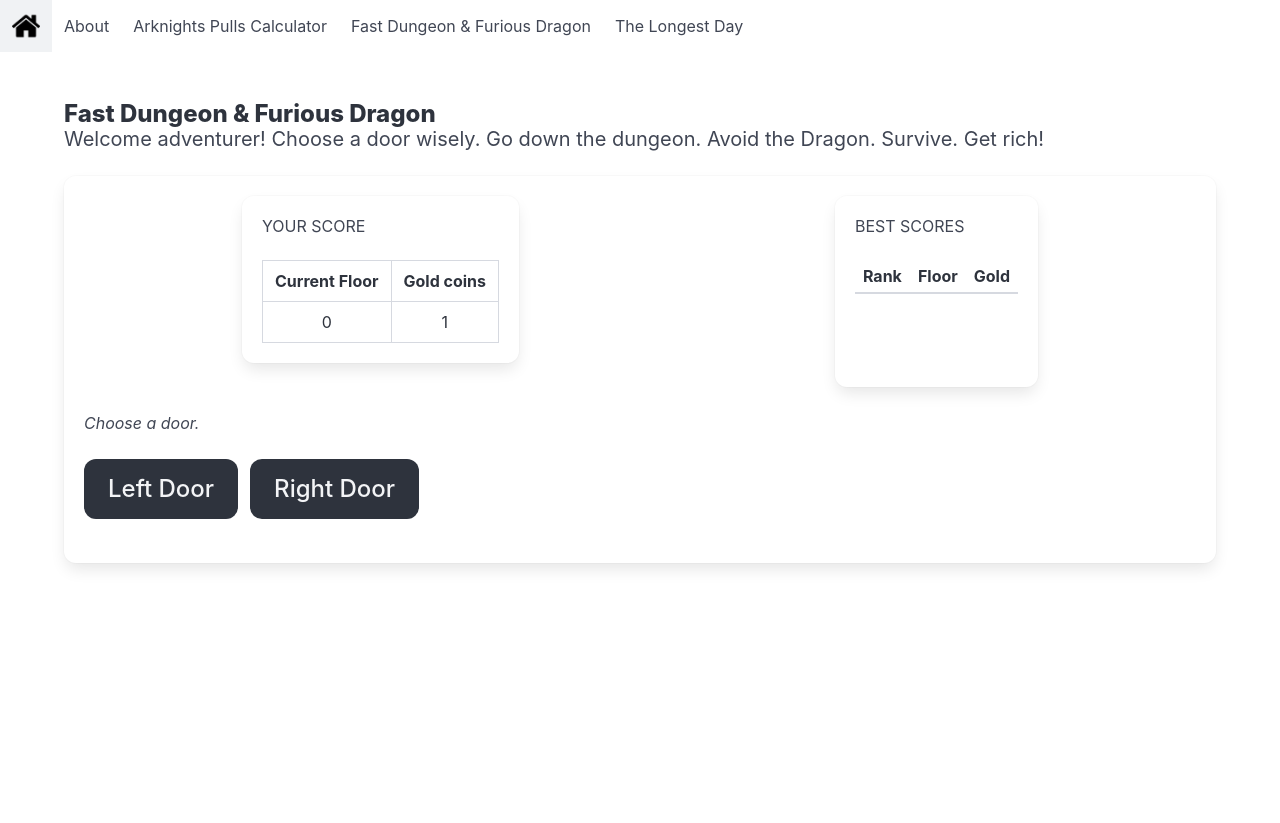
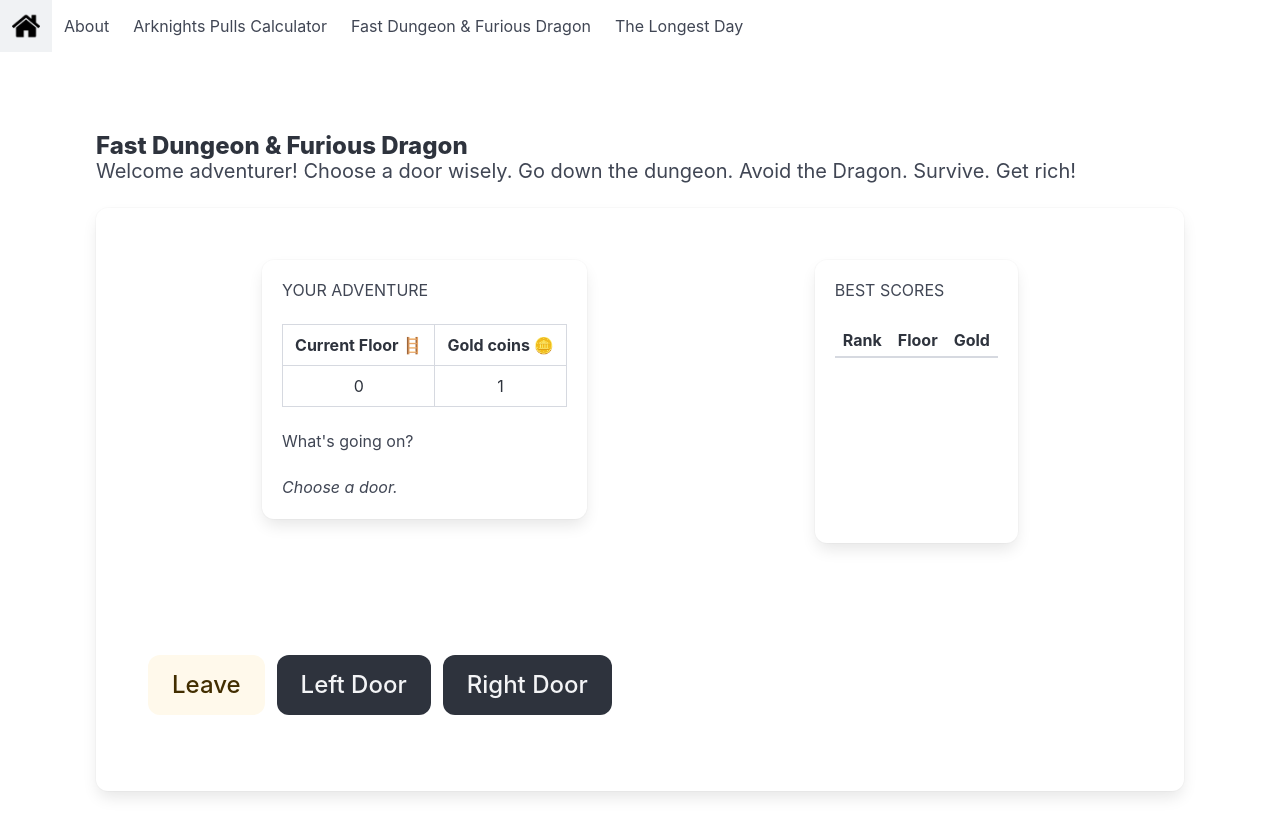
Before and after one commit to vinny-the-bird/dragndropkick, a Vue app: page /fast-dungeon-and-furious-dragon in a window 1280 px wide. Before the commit the page ends 800 px from the top, so only its background shows below. Built offline with nearby package versions, Linux system fonts and the light colour scheme.

Commit message:
added leave button. You now need to leave the dungeon to cash in your score. Dying doesn't save your score anymore <3

```diff
--- a/src/views/About.vue
+++ b/src/views/About.vue
@@ -8,16 +8,16 @@
       <div>
         <p>
           First of all, thank you for visiting this page! If you landed on this
-          URL, it's probably not by any random way I guess, so yeah: big THANKS!
+          URL, it's probably not just 'by chance'. So yeah: big THANKS!
         </p>
         <br />
 
         <p>
           This website is my first one. It will serve as my personal sandbox and
           testing/training ground. Hopefully, I will also be able to share fun /
-          stupid? / maybe useful(?) little things here. If people can enjoy
-          stuff out from that chaotic workshop of mine, even for 10 seconds,
-          that would be a win for me haha.
+          stupid? / maybe useful(?) little things here. If you enjoy stuff that
+          come out from that chaotic workshop of mine, even for 10 seconds, that
+          would be a win for me haha.
         </p>
         <p>See you around!</p>
       </div>
--- a/src/views/FDnFD.vue
+++ b/src/views/FDnFD.vue
@@ -10,17 +10,21 @@
       <!-- <p>Welcome tae ye, wanderer! Pick wi' care. Steer clear o’ tha’ great scaly beast. Dinnae die, eh?! Go on, grab the gold!</p> -->
       <div class="container is-flex is-justify-content-space-around">
         <div class="box">
-          <h5 class="subtitle is-6">YOUR SCORE</h5>
+          <h5 class="subtitle is-6">YOUR ADVENTURE</h5>
           <table class="table has-text-centered is-bordered">
             <thead>
-              <th>Current Floor</th>
-              <th>Gold coins</th>
+              <th>Current Floor 🪜</th>
+              <th>Gold coins 🪙</th>
             </thead>
             <tbody>
               <td>{{ floor }}</td>
               <td>{{ gold }}</td>
             </tbody>
           </table>
+          <h5 class="subtitle is-6">What's going on?</h5>
+          <p class="is-italic">{{ description }}</p>
+        <!-- <h4 class="subtitle is-3">{{ result }}</h4> -->
+
         </div>
         <!-- leaderboard here -->
         <div class="box">
@@ -44,11 +48,17 @@
         </div>
       </div>
       <br />
-      <p class="is-italic">{{ description }}</p>
       <br />
 
       <div class="container">
         <div class="buttons are-large">
+          <button
+            class="button is-warning is-light"
+            @click="leaveDungeon()"
+            :disabled="gameWait == true"
+          >
+            Leave
+          </button>
           <button
             class="button is-dark"
             @click="openDoor('left')"
@@ -98,8 +108,8 @@ function openDoor(direction) {
     (direction == "right" && correctDoor.value == 1)
   ) {
     setTimeout(() => {
-      result.value = "Yes! More coins for you! 🪙";
-      //   result.value = "Aye! More coins for ye! 🪙";
+      result.value = "Treasure!🪙x2";
+      //   result.value = "Aye! More coins for ye! 🪙"; //TODO: add Scottish and/or irish versions
       floor.value = floor.value - 1;
       gold.value = gold.value * 2;
       setTimeout(() => {
@@ -108,25 +118,9 @@ function openDoor(direction) {
     }, 1500);
   } else {
     setTimeout(() => {
-      result.value = "Aw, you're dead. 🔥☠️";
-      //   result.value = "Och, yer deid. 🔥☠️";
+      result.value = "Dragon!! You're dead. 🔥☠️";
+      //  result.value = "Och, yer deid. 🔥☠️";
       gameOver.value = true;
-      bestScores.value.push({
-        floor: floor.value,
-        gold: gold.value,
-      });
-      bestScores.value.sort(
-        (firstItem, secondItem) => firstItem.floor - secondItem.floor
-      );
-      console.log("score length BEFORE= ",bestScores.value.length)
-      if(bestScores.value.length > 5) {
-        console.log("hey babyyyy")
-        bestScores.value = bestScores.value.slice(0, 5);
-      }
-      console.log("score length AFTER= ",bestScores.value.length)
-      // TODO: limit the score array to a max. 5, 6 or 10?...
-      console.log("🚀 ~ openDoor ~ bestScores.value:", bestScores.value);
-      localStorage.setItem("bestScores", JSON.stringify(bestScores.value));
     }, 1500);
   }
 }
@@ -136,6 +130,27 @@ function nextRound() {
   rollDie();
   correctDoor.value = Math.floor(Math.random() * 2);
   console.log("Prophecy. Right answer = ", correctDoor.value);
+}
+
+function leaveDungeon() {
+  gameOver.value = true;
+  description.value = "You make your way out of the dungeon...";
+  result.value = "Congratulations! You survived and earned some coins!";
+  saveScore();
+}
+
+function saveScore() {
+      bestScores.value.push({
+        floor: floor.value,
+        gold: gold.value,
+      });
+      bestScores.value.sort(
+        (firstItem, secondItem) => firstItem.floor - secondItem.floor
+      );
+      if(bestScores.value.length > 5) {
+        bestScores.value = bestScores.value.slice(0, 5);
+      }
+      localStorage.setItem("bestScores", JSON.stringify(bestScores.value));
 }
 
 function restart() {
@@ -159,7 +174,7 @@ onMounted(() => {
 
 function rollDie() {
   gameWait.value = true;
-  description.value = "The Dragon is rolling the die...";
+  description.value = "The Dragon is rolling the dice...";
   setTimeout(() => {
     description.value = "Choose a door.";
     gameWait.value = false;
@@ -167,4 +182,9 @@ function rollDie() {
 }
 </script>
 
-<style scoped></style>
+<style scoped>
+
+.container {
+  padding: 2rem;
+}
+</style>
```
